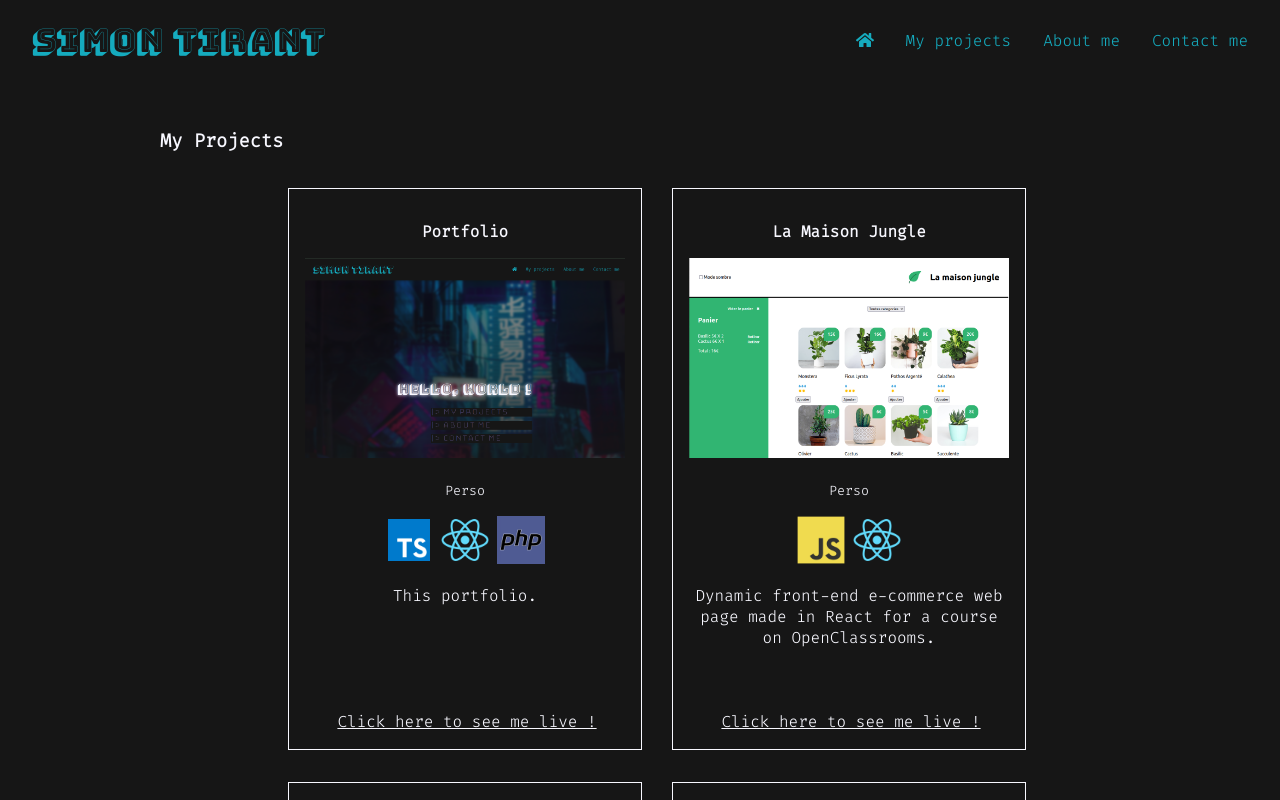
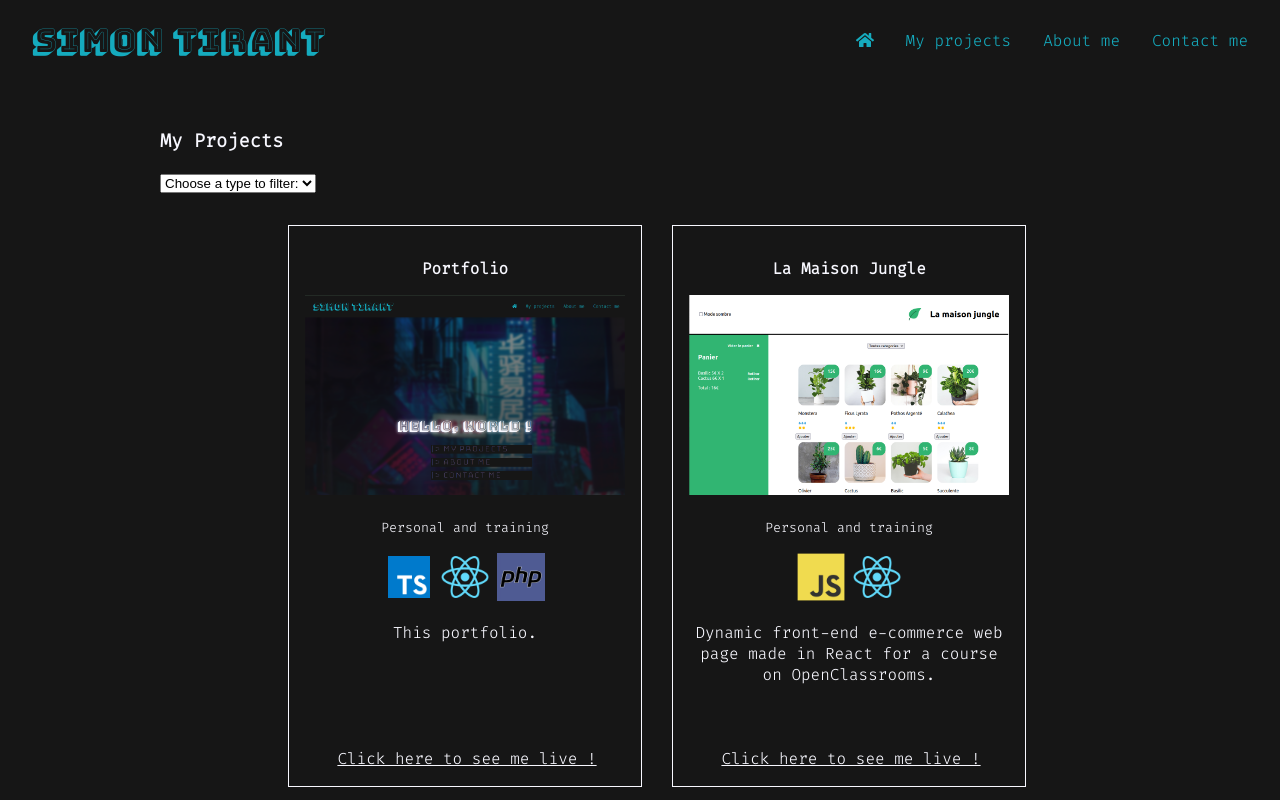
Before and after one commit to Sancxo/portfolio, a React (Create React App) app: page /projects in a window 1280 px wide. Shown: the top 800 px of the page. Built offline with nearby package versions, Linux system fonts and the light colour scheme; a web font is replaced by a local one.

Commit message:
filter on project type

```diff
--- a/src/Assets/Helpers/projectData.ts
+++ b/src/Assets/Helpers/projectData.ts
@@ -211,4 +211,9 @@ const techIcons: {[index: string]: string} = {
     "Elementor": elementorIcon
 }
 
-export {projectList, techIcons}
+const projectType: {[index: string]: string} = {
+    "Pro": "Professional work",
+    "Perso": "Personal and training"
+}
+
+export {projectList, techIcons, projectType}
--- a/src/Components/Card.tsx
+++ b/src/Components/Card.tsx
@@ -1,5 +1,5 @@
 import styled from "styled-components";
-import { techIcons } from "../Assets/Helpers/projectData";
+import { projectType, techIcons } from "../Assets/Helpers/projectData";
 import { colours } from "../Assets/Style/style";
 
 const CardTemplate = styled.div`
@@ -10,7 +10,8 @@ const CardTemplate = styled.div`
     height: 66vh
 `
 
-function Card ({name, url, cover, category, desc, technos}: {
+function Card ({id, name, url, cover, category, desc, technos}: {
+    id: string,
     name: string,
     url: string,
     cover: string,
@@ -33,9 +34,9 @@ function Card ({name, url, cover, category, desc, technos}: {
                 }
             </div>
             <div style={{position: "relative", height: "45%"}}>
-                <p><small>{category}</small></p>
+                <p><small>{projectType[category]}</small></p>
                 {technos.map(tech => (
-                    <img style={{height: "48px", margin: "0 0.25em"}} src={techIcons[tech]} alt={tech} title={tech} />
+                    <img style={{height: "48px", margin: "0 0.25em"}} src={techIcons[tech]} alt={tech} title={tech} key={tech + id} />
                 ))}
                 <p>{desc}</p>
                 {
--- a/src/Pages/Projects.tsx
+++ b/src/Pages/Projects.tsx
@@ -1,5 +1,6 @@
+import React, { useState } from "react";
 import styled from "styled-components";
-import { projectList } from "../Assets/Helpers/projectData";
+import { projectList, projectType } from "../Assets/Helpers/projectData";
 import Card from "../Components/Card";
 
 const CardsList = styled.ul`
@@ -13,13 +14,26 @@ const CardsList = styled.ul`
 `
 
 function Projects() {
+    const [typeFilter, setTypeFilter] = useState("");
+
     return (
         <div style={{marginTop: "3em", padding: "0 12.5%"}}>
             <h3>My Projects</h3>
+
+            <select name="type-filter" id="type-filter" onChange={e => setTypeFilter(e.target.value)} defaultValue={typeFilter} >
+                    <option value="">Choose a type to filter: </option>
+                {Object.keys(projectType).map((type: string) => (
+                    <option value={type} key={type}>{type}</option>
+                ))}
+            </select>
+
             <CardsList style={{listStyle: "none", padding: "0"}}>
-                {projectList.map(project => (
+                {
+                    projectList.map(project => (
+                        typeFilter === project.category ||typeFilter === "" ?
                         <li key={project.id}>
                             <Card
+                                id={project.id}
                                 name={project.name}
                                 url={project.url}
                                 cover={project.cover}
@@ -27,8 +41,10 @@ function Projects() {
                                 desc={project.desc}
                                 technos={project.technos}
                             />
-                    </li>
-                ))}
+                        </li> :
+                        null
+                    ))
+                }
             </CardsList>
         </div>
     );
```
Lines whose indentation alone changed are shown as unchanged.
